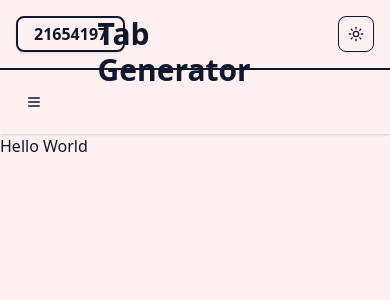
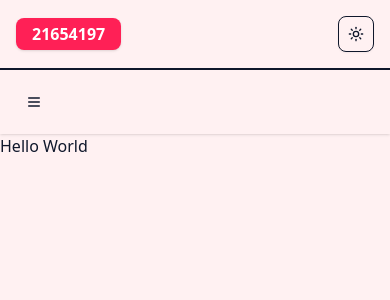
Before and after one commit to dinhanhduytran/assignment-cwa01, a Next.js app: page / in a window 390 px wide. Shown: the top 300 px of the page. Built offline with nearby package versions, Linux system fonts and the light colour scheme.

Commit message:
fix the header

```diff
--- a/src/components/Header.tsx
+++ b/src/components/Header.tsx
@@ -1,18 +1,21 @@
-import { ModeToggle } from "./ThemeToggle"
+import { ModeToggle } from "./ThemeToggle";
+
 export default function Header() {
   return (
-        <div className="flex-row flex justify-between items-center p-4 border-b-2  bg-rose-50 dark:bg-slate-900 ">
+    <div className="flex justify-between items-center p-4 border-b-2 bg-rose-50 dark:bg-slate-900 relative">
       {/* Left side: Name and ID */}
-            <span className="border-2 rounded-md px-4 py-1 shadow-sm font-semibold">
-                <span className="hidden sm:inline">Dinh Anh Duy Tran - 21654197</span>
-                <span className="sm:hidden">21654197</span>
+      <span className="rounded-md px-4 py-1 shadow-sm font-semibold bg-rose-500 hover:bg-rose-600 text-white">
+        <span className="hidden md:inline">Dinh Anh Duy Tran - 21654197</span>
+        <span className="md:hidden">21654197</span>
       </span>
+
       {/* Middle: App Name */}
-            <div className="absolute left-1/2 top-4 -translate-x-1/2">
-                <span className=" text-3xl font-bold">Tab Generator</span>
+      <div className="hidden md:inline absolute left-1/2 top-1/2 -translate-x-1/2 -translate-y-1/2">
+        <span className="text-3xl font-bold text-rose-500">Tab Generator</span>
       </div>
+
       {/* Right side: Theme Toggle */}
       <ModeToggle />
     </div>
-    )
+  );
 }
```
Lines whose indentation alone changed are shown as unchanged.
